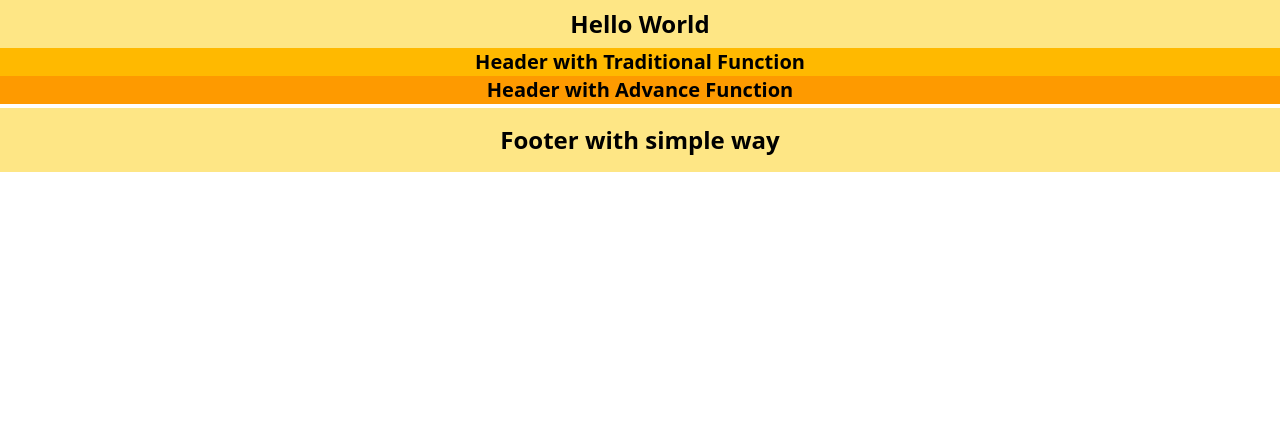
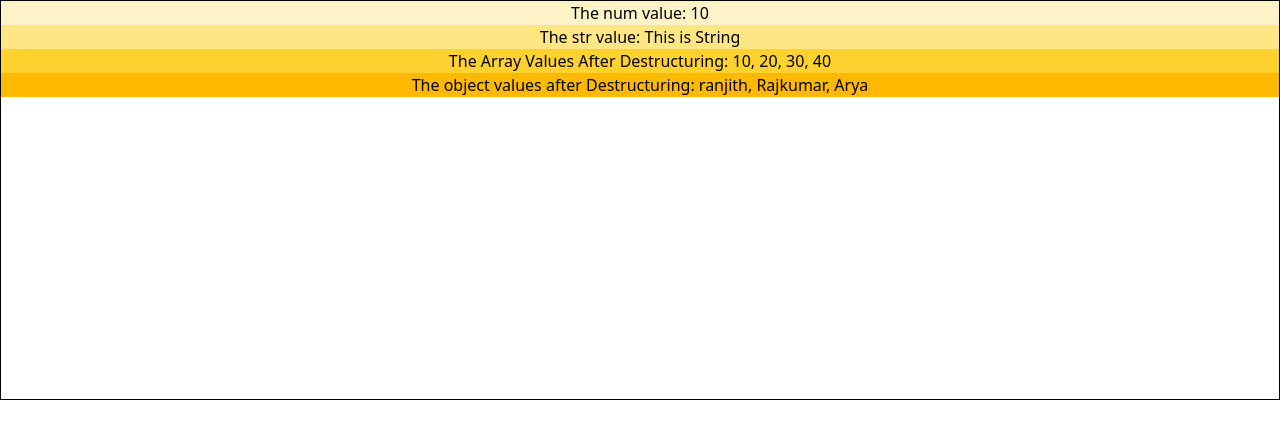
Before and after one commit to ranjithkadam/reactclan, a React (Vite) app: page / in a window 1280 px wide. Shown: the top 438 px of the page. Built offline with nearby package versions, Linux system fonts and the light colour scheme.

Commit message:
React Props | Props Theory

```diff
--- a/src/App.jsx
+++ b/src/App.jsx
@@ -1,11 +1,20 @@
 import React from "react";
+import ReactProps from "./props/example1";
 
-function Header(){
+export default function App(){
+  const num = 10;
+  const str = "This is String";
+  const arr = [10, 20, 30, 40];
+  const names={
+    name1: "ranjith",
+    name2: "Rajkumar",
+    name3: "Arya"
+  };
+
+
   return(
     <div>
-      <h1 className="text-center bg-amber-200 text-2xl font-extrabold p-2">Hello World</h1>
+      <ReactProps number={num} string={str} array={arr} object={names} />
     </div>
   )
 }
-
-export default Header;
--- a/src/main.jsx
+++ b/src/main.jsx
@@ -5,13 +5,17 @@ import App from './App.jsx'
  import Header from './App.jsx';
  import {HeaderAdvance, HeaderComponent} from './components/header/Header.jsx';
 import { Footer } from './components/footer/Footer.jsx';
+import ReactProps from './props/example1.jsx';
 
 
 createRoot(document.getElementById('root')).render(
   <StrictMode>
-    <App />
-    <HeaderComponent />
-    <HeaderAdvance/>
-    <Footer/>
+    <App/>
+
+    {/* <HeaderComponent />
+     <HeaderAdvance/>
+     <Footer/> */}
+     {/* <ReactProps/>   */}
+
    </StrictMode>
 )
--- /dev/null
+++ b/src/props/example1.jsx
@@ -0,0 +1,16 @@
+import React from "react";
+
+const ReactProps= ({number,string, array, object}) =>{
+    const {name1, name2, name3} = object
+    const [num1, num2, num3, num4] = array;
+    return(
+        <div className="border h-100 text-center">
+            <h2 className="bg-amber-100">The num value: {number}</h2>
+            <h2 className="bg-amber-200">The str value: {string}</h2>
+            <h2 className="bg-amber-300">The Array Values After Destructuring: {num1}, {num2}, {num3}, {num4}</h2>
+            <h2 className="bg-amber-400">The object values after Destructuring: {name1}, {name2}, {name3}</h2>
+        </div>
+    )
+}
+
+export default ReactProps;
```
Also changed, not shown: src/props/theory.js (added, +77 -0 lines).
